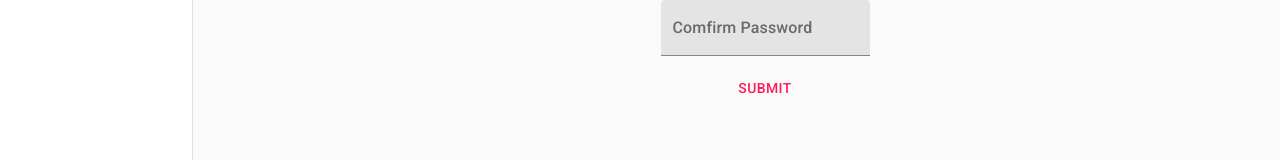
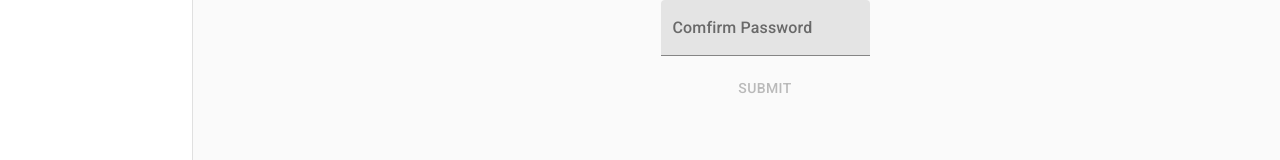
Before and after one commit to ujjwal-kr/positive-vibes, a React (Create React App) app: page /register in a window 1280 px wide. Shown: the part 538-698 px from the top of the page. Built offline with nearby package versions, Linux system fonts and the light colour scheme; a web font is replaced by a local one.

Commit message:
register disable btn

```diff
--- a/src/Auth/register.jsx
+++ b/src/Auth/register.jsx
@@ -9,8 +9,10 @@ import Auth from '../services/auth';
 
 function RegisterForm() {
     const [toLogin, setLogin] = useState(false);
+    const [btnDisabled, disableBtn] = useState(false);
     const { handleSubmit } = useForm();
     const register = async entry => {
+        disableBtn(true)
         const email = document.getElementById("email").value
         const password = document.getElementById("password").value
         const name = document.getElementById("name").value
@@ -23,6 +25,7 @@ function RegisterForm() {
                 setLogin(true);
             }).catch(e => {
                 alert("Invalid Input, check the input")
+                disableBtn(false)
             })
         }
     };
@@ -66,7 +69,7 @@ function RegisterForm() {
                         <TextField id="comfirm" label="Comfirm Password" type="password" variant="filled" />
                     </div>
                     <p></p>
-                    <Button color="secondary" type="submit">Submit</Button>
+                    <Button disabled={disableBtn} color="secondary" type="submit">Submit</Button>
                 </form>
             </div>
         </motion.div>
```
